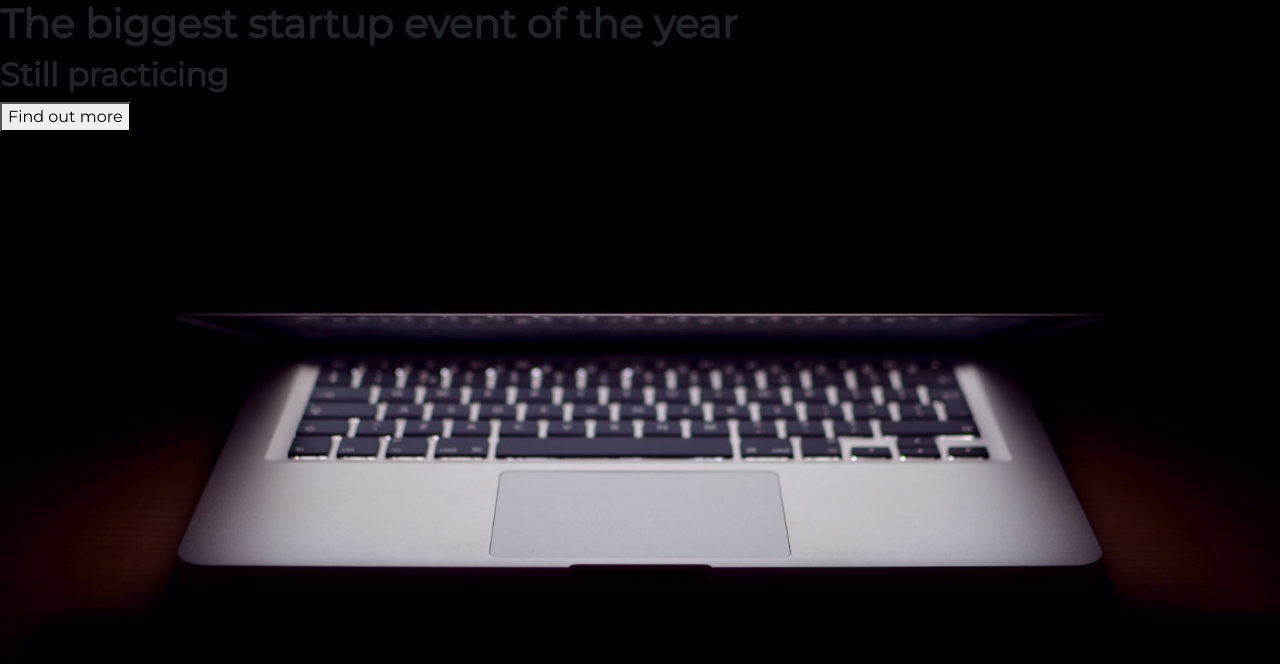
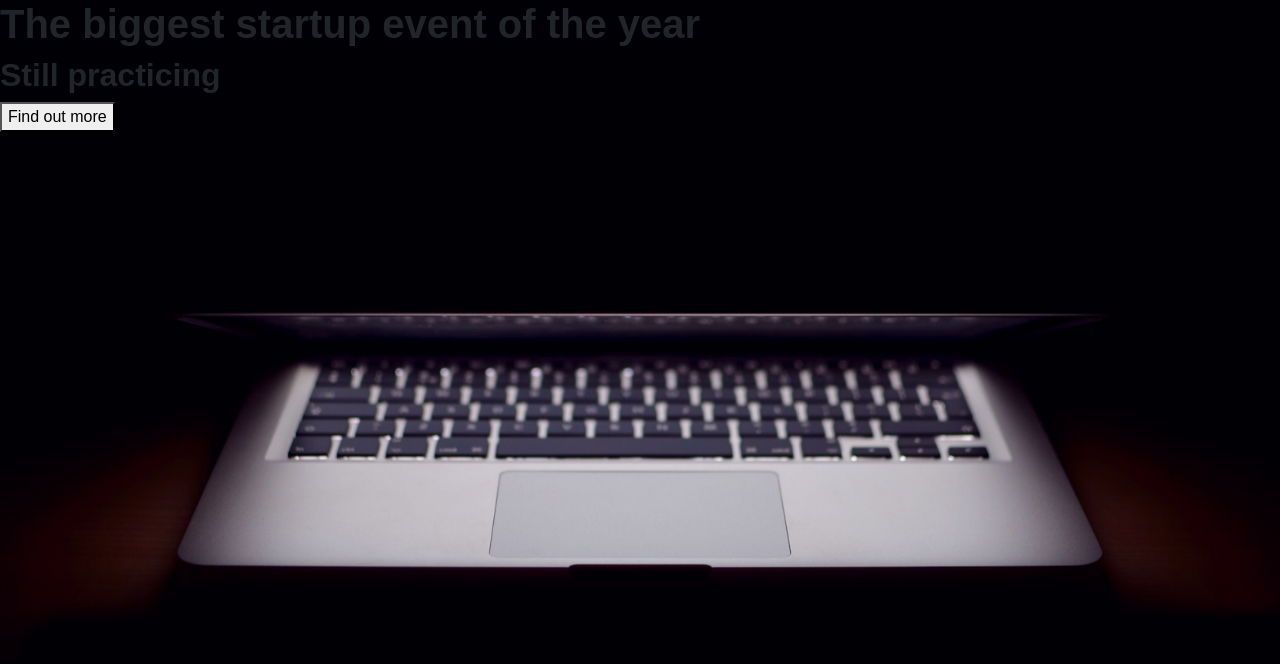
Before and after one commit to l-ram/startup-of-the-year, a plain HTML site: page index.html in a window 1280 px wide. Drawn offline with nearby package versions, Linux system fonts and the light colour scheme.

Commit message:
change font

```diff
--- a/style.css
+++ b/style.css
@@ -2,7 +2,7 @@ body,
 html {
   width: 100%;
   height: 100%;
-  font-family: 'Montserrat', sans-serif;
+  font-family: 'sans-serif;', sans-serif;
   background: url(header.jpg) no-repeat center center fixed;
   -webkit-background-size: cover;
   -moz-background-size: cover;
```
